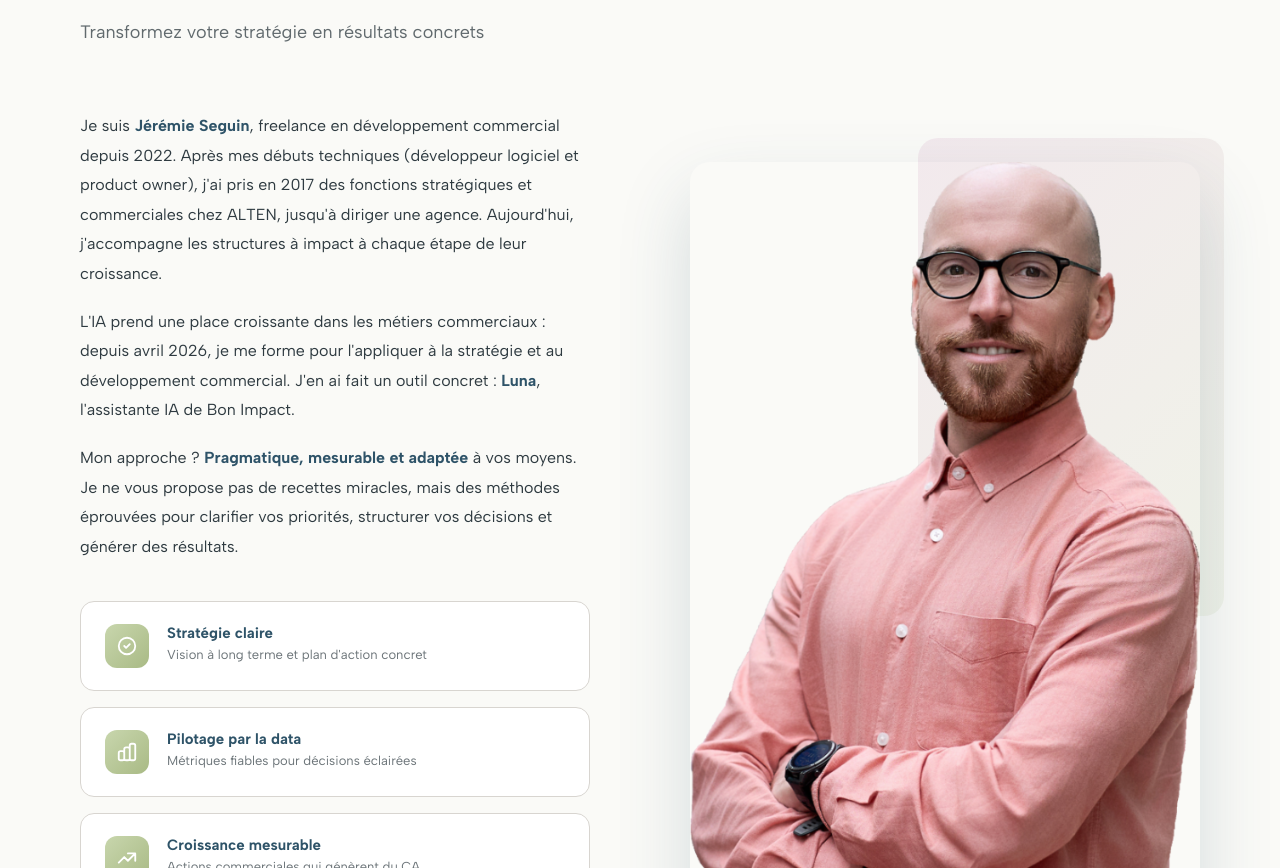
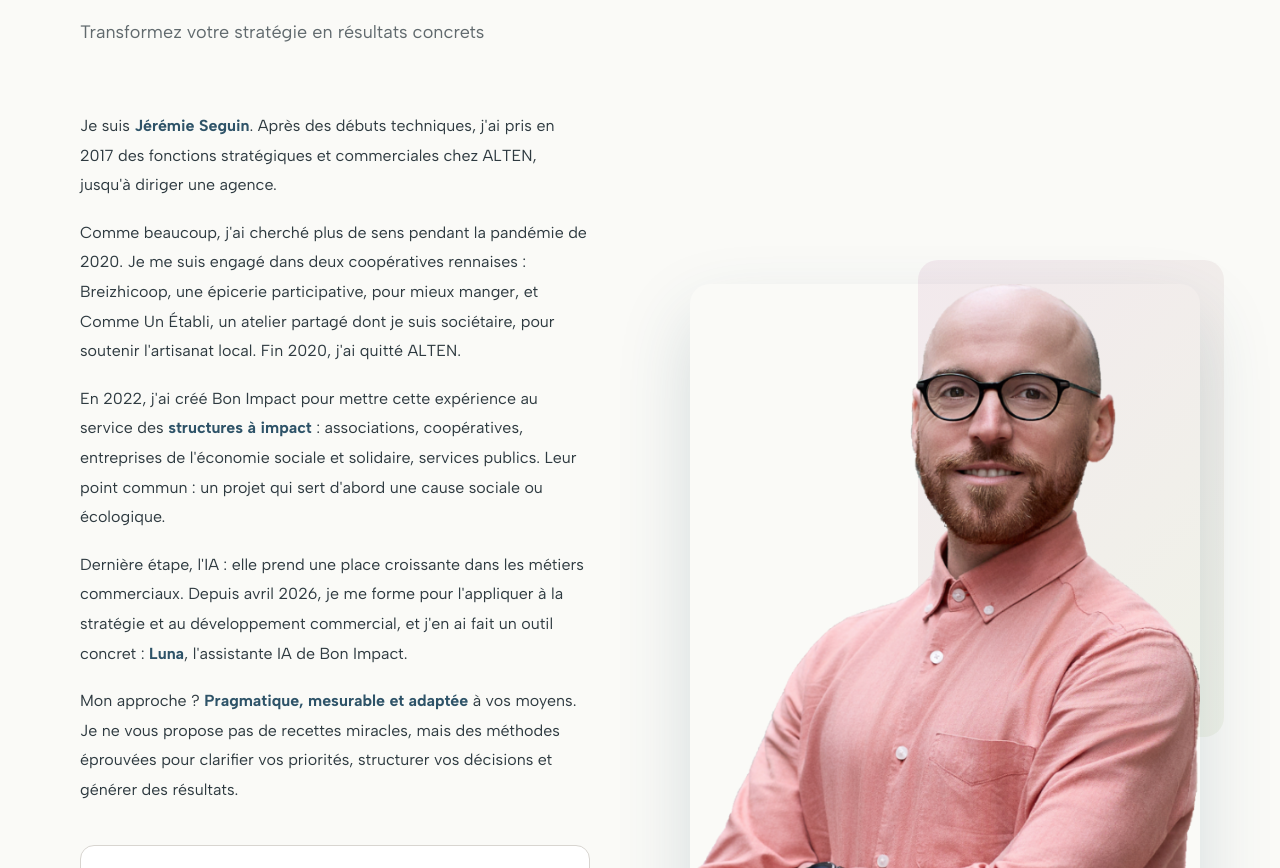
Before and after one commit to JeremieSeguin/bonimpact-site, a plain HTML site: page index.html in a window 1280 px wide. Shown: the part 1300-2168 px from the top of the page. Drawn offline with Linux system fonts and the light colour scheme.

Commit message:
Qui suis-je raconte le virage de 2020 et définit les structures à impact ; en-tête sans redite
Co-Authored-By: Claude Opus 5.5 <noreply@anthropic.com>

```diff
--- a/index.html
+++ b/index.html
@@ -1008,7 +1008,7 @@
                     <div class="hero-tag">Développement commercial</div>
                     <h1>Donnez de <em>l'impact</em> à vos actions commerciales</h1>
                     <p class="hero-lead">Je parle le langage des équipes techniques : j'ai été développeur, puis
-                        product owner. Aujourd'hui, je pars toujours du terrain, avec les utilisateurs et les product owners,
+                        product owner. Aujourd'hui, je pars toujours du terrain, avec les utilisateurs et les équipes produit,
                         pour qu'un produit évolue par l'usage. J'accompagne les structures à impact dans leur
                         croissance, et je les aide à tirer de l'IA ce qu'elle a vraiment d'utile.</p>
                     <div class="hero-actions">
@@ -1027,8 +1027,8 @@
                         </div>
                     </div>
                     <div class="hero-float-card">
-                        <div class="hero-float-number">20+</div>
-                        <div class="hero-float-label">Comptes clients adressés</div>
+                        <div class="hero-float-number">Rennes</div>
+                        <div class="hero-float-label">Bretagne</div>
                     </div>
                 </div>
             </div>
@@ -1067,12 +1067,20 @@
             <div class="section-subtitle">Transformez votre stratégie en résultats concrets</div>
             <div class="about-grid">
                 <div class="about-text reveal">
-                    <p>Je suis <strong>Jérémie Seguin</strong>, freelance en développement commercial depuis 2022.
-                        Après mes débuts techniques (développeur logiciel et product owner), j'ai pris en 2017 des
-                        fonctions stratégiques et commerciales chez ALTEN, jusqu'à diriger une agence. Aujourd'hui,
-                        j'accompagne les structures à impact à chaque étape de leur croissance.</p>
-                    <p>L'IA prend une place croissante dans les métiers commerciaux : depuis avril 2026, je me forme
-                        pour l'appliquer à la stratégie et au développement commercial. J'en ai fait un outil concret :
+                    <p>Je suis <strong>Jérémie Seguin</strong>. Après des débuts techniques, j'ai pris en 2017 des
+                        fonctions stratégiques et commerciales chez ALTEN, jusqu'à diriger une agence.</p>
+                    <p>Comme beaucoup, j'ai cherché plus de sens pendant la pandémie de 2020. Je me suis engagé dans
+                        deux coopératives rennaises : <a href="https://www.breizhicoop.fr" target="_blank" rel="noopener">Breizhicoop</a>,
+                        une épicerie participative, pour mieux manger, et <a href="https://www.commeunetabli.fr" target="_blank" rel="noopener">Comme Un Établi</a>,
+                        un atelier partagé dont je suis sociétaire, pour soutenir l'artisanat local. Fin 2020, j'ai
+                        quitté ALTEN.</p>
+                    <p>En 2022, j'ai créé Bon Impact pour mettre cette expérience au service des <strong>structures à
+                        impact</strong> : associations, coopératives, entreprises de l'économie sociale et solidaire,
+                        services publics. Leur point commun : un projet qui sert d'abord une cause sociale ou
+                        écologique.</p>
+                    <p>Dernière étape, l'IA : elle prend une place croissante dans les métiers commerciaux. Depuis
+                        avril 2026, je me forme pour l'appliquer à la stratégie et au développement commercial, et
+                        j'en ai fait un outil concret :
                         <a href="#labo"><strong>Luna</strong></a>, l'assistante IA de Bon Impact.</p>
                     <p>Mon approche ? <strong>Pragmatique, mesurable et adaptée</strong> à vos moyens. Je ne vous
                         propose pas de recettes miracles, mais des méthodes éprouvées pour clarifier vos priorités,
```
